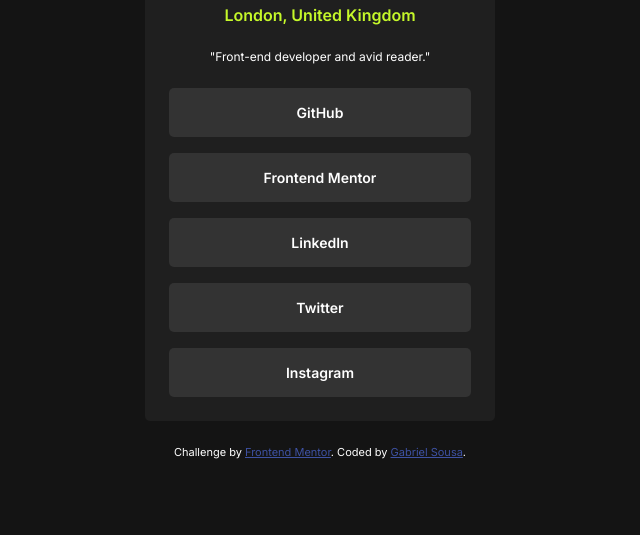
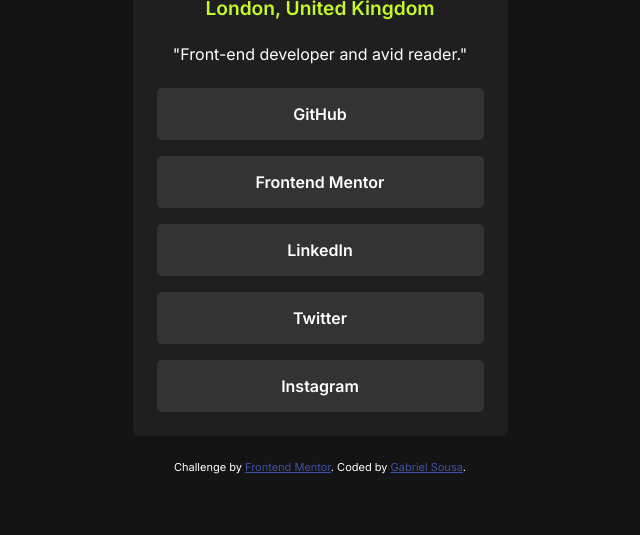
Before and after one commit to gabrielbudke/frontendmentor, a plain HTML site: page social-links-profile/index.html in a window 1280 px wide. Shown: the part 265-800 px from the top of the page, without its empty margins (320-960 px from the left). Drawn offline with Linux system fonts and the light colour scheme.

Commit message:
refactor: Apagando trechos comentados e aplicando sugestões de css

```diff
--- a/social-links-profile/index.html
+++ b/social-links-profile/index.html
@@ -15,25 +15,10 @@
   </head>
   <body>
     <main class="container">
-      <!-- <div class="profile">
-        <img src="https://github.com/gabrielbudke.png" alt="Foto de perfil" />
-        <h1>Jessica Randall</h1>
-        <h2>London, United Kingdom</h2>
-        <p>"Front-end developer and avid reader."</p>
-      </div>
-      <div class="links">
-        <ul>
-          <li><a href="#">GitHub</a></li>
-          <li><a href="#">Frontend Mentor</a></li>
-          <li><a href="#">LinkedIn</a></li>
-          <li><a href="#">Twitter</a></li>
-          <li><a href="#">Instagram</a></li>
-        </ul>
-      </div> -->
       <div class="profile">
         <img src="./assets/images/avatar-jessica.jpeg" alt="Foto de perfil" />
         <h1>Jessica Randall</h1>
-        <p>London, United Kingdom</p>
+        <h2>London, United Kingdom</h2>
         <span>"Front-end developer and avid reader."</span>
       </div>
       <div class="links">
--- a/social-links-profile/styles/styles.css
+++ b/social-links-profile/styles/styles.css
@@ -26,14 +26,13 @@ body {
   flex-direction: column;
   justify-content: center;
   align-items: center;
-
-  font-size: 14px;
 }
 
 .container {
   background-color: var(--color-neutral-dark-gray);
   border-radius: 5px;
-  width: 350px;
+  width: 95%;
+  max-width: 375px;
   padding: 24px;
 }
 
@@ -52,8 +51,8 @@ body {
   margin-top: 16px;
 }
 
-.profile p {
-  font-size: 16px;
+.profile h2 {
+  font-size: 1.2rem;
   font-weight: 600;
   color: var(--color-primary);
 
@@ -62,7 +61,6 @@ body {
 
 .profile span {
   margin: 24px 0;
-  font-size: 12px;
   color: var(--color-neutral-white);
 }
 
@@ -96,7 +94,6 @@ body {
 }
 
 .links ul li a:active {
-  /* font-weight: 600; */
   background-color: var(--color-primary-dark);
   color: var(--color-neutral-dark-gray);
 }
```
